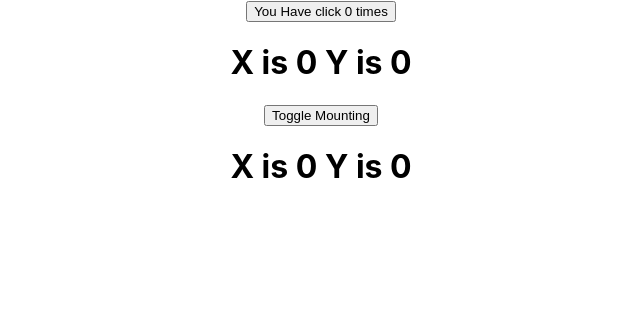
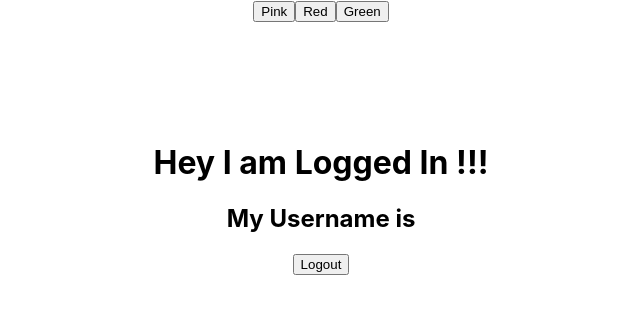
Before and after one commit to kingravi17/ReactHooks, a React (Create React App) app: page / in a window 1280 px wide. Shown: the top 314 px of the page, without its empty margins (319-959 px from the left). Built offline with nearby package versions, Linux system fonts and the light colour scheme.

Commit message:
Use Context Hook Example

```diff
--- a/src/App.js
+++ b/src/App.js
@@ -6,8 +6,16 @@ import HooksWithPreviousState from './HooksWithPreviousState';
 import UseEffectOne from './UseEffectOne';
 import UseEffectMouseEventListner from './UseEffectMouseEventListner';
 import ContainerForUnmounting from './ContainerForUnmounting';
+import { useState } from 'react';
+import { LoginContext } from './Context/LoginContext';
+import Home from './Home';
+import Login from './Login';
+import { ThemeContext } from './Context/ThemeContext';
 
 function App() {
+  const [isLoggedIn, updateLogin] = useState(true)
+  const [userName , setUserName] = useState("")
+  const [bgColor, updateBgColor] = useState()
   return (
     <div className="App">
       {/* Uncomment Below for Use state hook example */}
@@ -18,10 +26,22 @@ function App() {
       */
       }
 
-      {/* Uncomment Below for Use state hook example */}
+      {/* Uncomment Below for Use state hook example
       <UseEffectOne/>
       <UseEffectMouseEventListner/>
       <ContainerForUnmounting/>
+      */}
+      <ThemeContext.Provider value={{bgColor}}>
+        <LoginContext.Provider value={{userName, setUserName, isLoggedIn, updateLogin}}>
+            <span>
+              <button onClick={() => updateBgColor("pink")}>Pink</button>
+              <button onClick={() => updateBgColor("red")}>Red</button>
+              <button onClick={() => updateBgColor("green")}>Green</button>
+            </span>
+            { isLoggedIn ? <Home/> : <Login/> }
+        </LoginContext.Provider>
+      </ThemeContext.Provider>
+
 
     </div>
   );
--- /dev/null
+++ b/src/Context/LoginContext.js
@@ -0,0 +1,3 @@
+import { useContext } from "react"
+import React from "react"
+export const LoginContext = React.createContext()
--- /dev/null
+++ b/src/Context/ThemeContext.js
@@ -0,0 +1,2 @@
+import React from "react"
+export const ThemeContext = React.createContext()
--- /dev/null
+++ b/src/Home.js
@@ -0,0 +1,17 @@
+import React, { useContext } from 'react'
+import { LoginContext } from './Context/LoginContext'
+import { ThemeContext } from './Context/ThemeContext'
+
+function Home() {
+    const {userName, updateLogin} = useContext(LoginContext)
+    const {bgColor} = useContext(ThemeContext)
+  return (
+    <div className='bg-div' style={{backgroundColor : `${bgColor}`}}>
+        <h1> Hey I am Logged In !!!</h1>
+        <h2> My Username is {userName}</h2>
+        <button onClick={() => updateLogin(false)}>Logout</button>
+    </div>
+  )
+}
+
+export default Home
--- a/src/HooksWithPreviousState.js
+++ b/src/HooksWithPreviousState.js
@@ -3,7 +3,6 @@ import React, { useState } from 'react'
 function HooksWithPreviousState() {
     const[counter, setCounter] = useState(0)
     function incrementIncorrectWay() {
-
         for(var i=0;i<3;i++) {
             //Incorrect Way as state will be stale
             //setCounter(counter+1)
--- /dev/null
+++ b/src/Login.js
@@ -0,0 +1,21 @@
+import React, { useContext, useState } from 'react'
+import { LoginContext } from './Context/LoginContext'
+import { ThemeContext } from './Context/ThemeContext'
+
+function Login() {
+   const {updateLogin, setUserName} = useContext(LoginContext)
+   const {bgColor} = useContext(ThemeContext)
+  return (
+    <div className="bg-div" style={{ backgroundColor: `${bgColor}` }} >
+        <span>
+            <h1>
+                Username :
+            </h1>
+            <input onChange={(e) => setUserName(e.target.value)} type="text" />
+        </span>
+        <button onClick={() => updateLogin(true)}>Login</button>
+    </div>
+  )
+}
+
+export default Login
--- a/src/index.css
+++ b/src/index.css
@@ -11,3 +11,10 @@ code {
   font-family: source-code-pro, Menlo, Monaco, Consolas, 'Courier New',
     monospace;
 }
+
+.bg-div {
+  text-align: center;
+  padding-top: 100px;
+  width: 100%;
+  height: 400px;
+}
```
